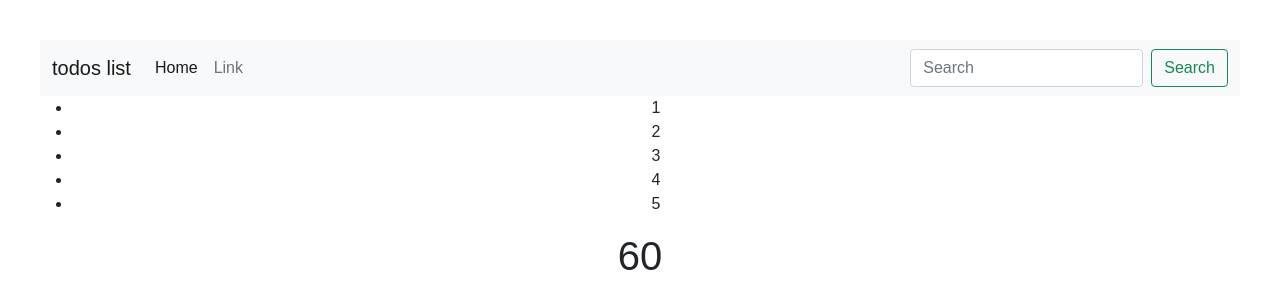
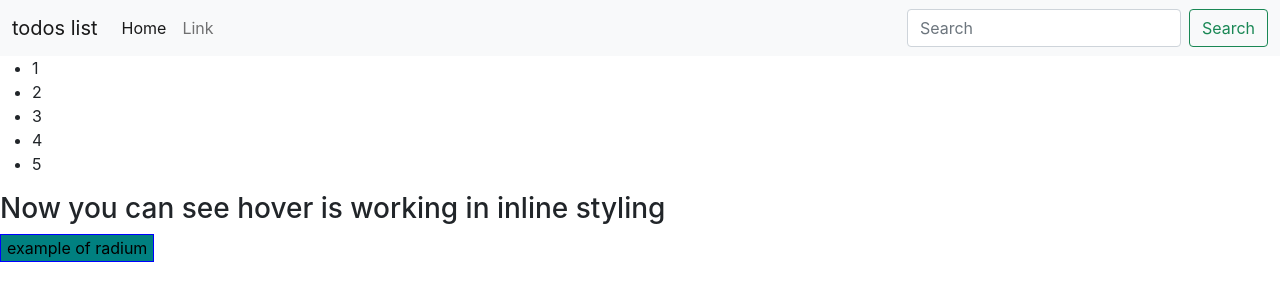
Before and after one commit to roshankyada/react-traning, a React (Create React App) app: page / in a window 1280 px wide. Shown: the top 308 px of the page. Built offline with nearby package versions, Linux system fonts and the light colour scheme.

Commit message:
adding and using radium

```diff
--- a/src/component/Work.js
+++ b/src/component/Work.js
@@ -1,39 +1,63 @@
-import React from 'react'
-import './my-style.module.css';
+// import React, { useState } from 'react'
+// import './my-style.css';
 // import Radium from 'radium';
 
-const Work = () => {
+// const Work = () => {
 
-    // const [count, setCount] = useState(0);
-    // const styles = {
-    //     background: 'green',
-    //     font: 'inherit',
-    //     border: '1px solid black',
-    //     padding: '8 px',
-    //     borderRadius: '7px',
-    //     boxShadow: '0 4px 5px #ccc',
-    // };
+//     const [count, setCount] = useState(0);
+//     const styles = {
+//         ':hover': {
+//             background: 'green',
+//             font: 'inherit',
+//             border: '1px solid black',
+//             padding: '8 px',
+//             borderRadius: '7px',
+//             boxShadow: '0 4px 5px #ccc',
+//         }
+//     };
 
-    const x = 60;
-    let color = [];
-    if (x <= 50) {
-        color.push('red');
-    } else if (x >= 51) {
-        color.push('green');
-    }
+//     const x = 40;
+//     let color = [];
+//     if (x <= 50) {
+//         color.push('red');
+//     } else if (x >= 51) {
+//         color.push('green');
+//     }
 
 
 
+//     return (
+//         <div>
+
+//             <p>my name roshan, and my age {count}</p>
+//             <button onClick={() => setCount(count + 1)} style={styles} >
+//                 Click me
+//             </button>
+//             <h1 className={color} >{x}</h1>
+//         </div>
+//     )
+// }
+
+// export default Radium(Work);
+import Radium from 'radium';
+import React from 'react';
+
+function Work() {
+
+
+    const style = {
+        backgroundColor: 'teal',
+        border: '1px solid blue',
+        ':hover': {
+            backgroundColor: 'red'
+        }
+    }
     return (
         <div>
-
-            {/* <p>my name roshan, and my age {count}</p>
-            <button onClick={() => setCount(count + 1)} style={styles} >
-                Click me
-            </button> */}
-            <h1 className={color} >{x}</h1>
+            <h3>Now you can see hover is working in inline styling</h3>
+            <button style={style}>example of radium</button>
         </div>
-    )
+    );
 }
 
-export default Work;
+export default Radium(Work);
```
Also changed, not shown: src/component/my-style.css (renamed from src/component/my-style.module.css).
